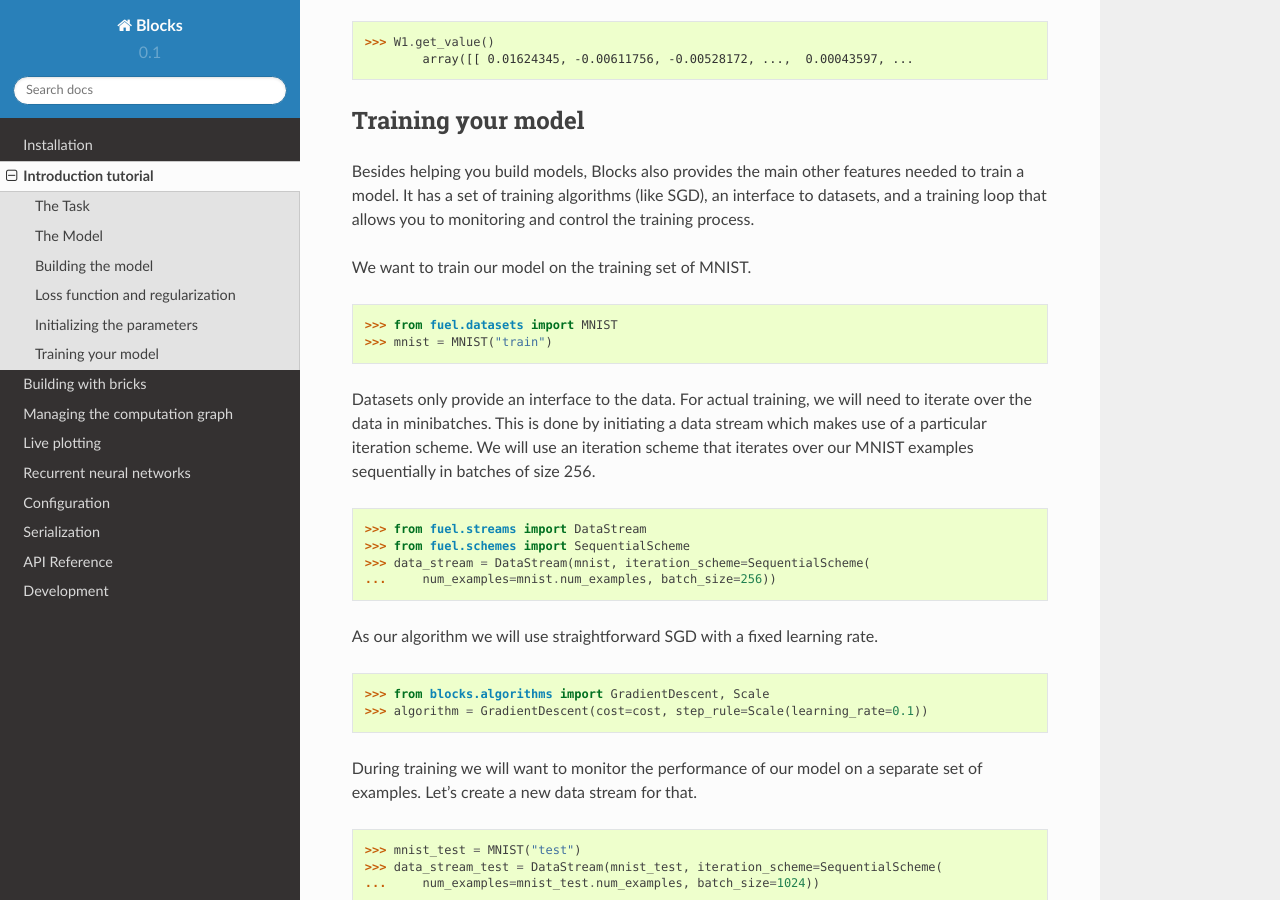
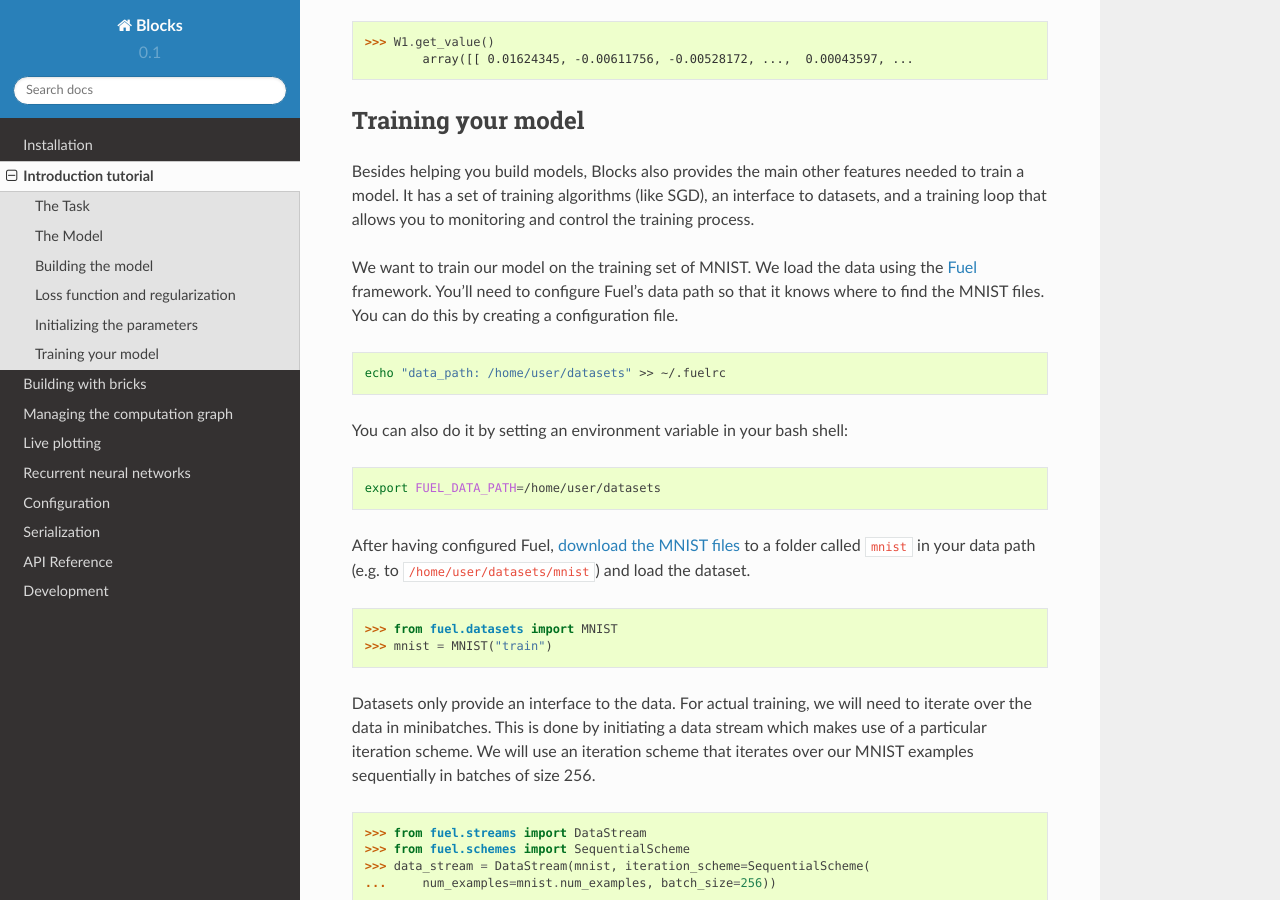
Before and after one commit to mila-iqia/blocks, a Sphinx documentation site: the page built from docs/tutorial.rst, in a window 1280 px wide and 900 px high, scrolled down 3317 px. Built offline with Sphinx 7.4.7 and the Read the Docs theme 2.0.0, drawn with Linux system fonts in a browser that asks for light colours.

Commit message:
Update data path configuration

```diff
--- a/docs/tutorial.rst
+++ b/docs/tutorial.rst
@@ -154,7 +154,23 @@ needed to train a model. It has a set of training algorithms (like SGD), an
 interface to datasets, and a training loop that allows you to monitoring and
 control the training process.
 
-We want to train our model on the training set of MNIST.
+We want to train our model on the training set of MNIST. We load the data using
+the Fuel_ framework. You'll need to configure Fuel's data path so that it knows
+where to find the MNIST files. You can do this by creating a configuration file.
+
+.. code-block:: bash
+
+   echo "data_path: /home/user/datasets" >> ~/.fuelrc
+
+You can also do it by setting an environment variable in your bash shell:
+
+.. code-block:: bash
+
+   export FUEL_DATA_PATH=/home/user/datasets
+
+After having configured Fuel, `download the MNIST files`_ to a folder called
+``mnist`` in your data path (e.g. to ``/home/user/datasets/mnist``) and load
+the dataset.
 
 >>> from fuel.datasets import MNIST
 >>> mnist = MNIST("train")
@@ -239,3 +255,5 @@ Log records from the iteration 235:
 .. _softmax: https://en.wikipedia.org/wiki/Softmax
 .. _stochastic gradient descent: https://en.wikipedia.org/wiki/Stochastic_gradient_descent
 .. _doctest mode: http://ipython.org/ipython-doc/dev/interactive/tips.html#run-doctests
+.. _download the MNIST files: http://yann.lecun.com/exdb/mnist/
+.. _Fuel: http://fuel.readthedocs.org/en/latest/
```
Also changed, not shown: 1 other file.
